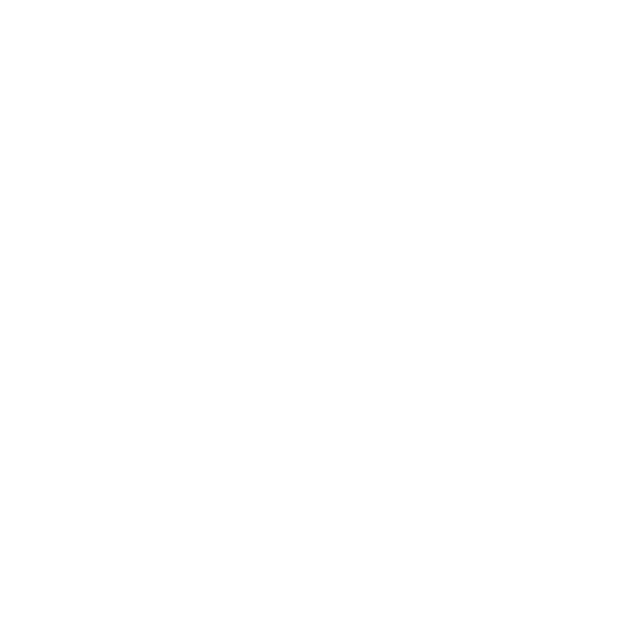
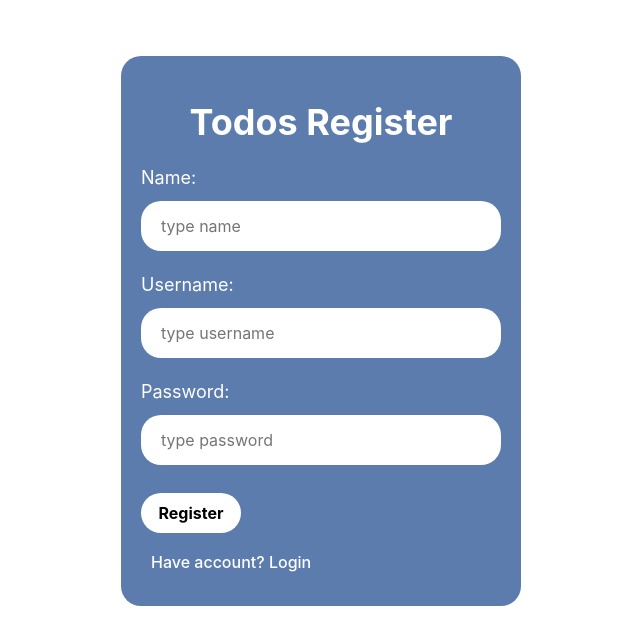
Before and after one commit to sjasminetya/todos-frontend-react, a React (Create React App) app: page /register in a window 1280 px wide. Shown: the top 644 px of the page, without its empty margins (319-959 px from the left). Built offline with nearby package versions, Linux system fonts and the light colour scheme.

Commit message:
add page register

```diff
--- a/src/App.js
+++ b/src/App.js
@@ -3,6 +3,7 @@
 import store from './configs/redux/store'
 import Main from './pages/Main/Main'
 import Login from './pages/Login/Login'
+import Register from './pages/Register/Register'
 import Home from './pages/Home/Home'
 import Task from './pages/Task/Task'
 import EditTask from './pages/Task/EditTask'
@@ -21,6 +22,7 @@
         <Router>
           <Route path="/" exact component={Main}></Route>
           <Route path="/login" component={Login}></Route>
+          <Route path="/register" component={Register}></Route>
           <Route path="/home" component={Home}></Route>
           <Route path="/task/:id" exact component={Task}></Route>
           <Route path="/task/edit/:id" component={EditTask}></Route>
--- a/src/pages/Login/Login.jsx
+++ b/src/pages/Login/Login.jsx
@@ -6,7 +6,7 @@
 import {login} from '../../configs/redux/actions'
 import {useHistory, Link} from 'react-router-dom'
 
-function Login() {
+export default function Login() {
   const [username, setUsername] = useState('')
   const [password, setPassword] = useState('')
   const dispatch = useDispatch()
@@ -50,5 +50,3 @@
     </div>
   );
 }
-
-export default Login;
--- /dev/null
+++ b/src/pages/Register/Register.jsx
@@ -0,0 +1,58 @@
+import React, {useState} from 'react'
+import styles from './Register.module.css';
+import Input from '../../component/base/Input/Input'
+import Button from '../../component/base/Button/Button'
+import {useDispatch} from 'react-redux'
+import {login} from '../../configs/redux/actions'
+import {useHistory, Link} from 'react-router-dom'
+
+export default function Register() {
+    const [name, setName] = useState('')
+    const [username, setUsername] = useState('')
+    const [password, setPassword] = useState('')
+    const dispatch = useDispatch()
+    const history = useHistory()
+
+    const handleChangeName = (name) => {
+        setName(name)
+    }
+
+    const handleChangeUsername = (username) => {
+        setUsername(username)
+    }
+
+    const handleChangePassword = (password) => {
+        setPassword(password)
+    }
+
+    const handleClick = (event) => {
+        event.preventDefault()
+        const data = {
+            name,
+            username,
+            password
+        }
+        dispatch(login(data))
+        history.push('/home')
+    }
+    return (
+        <div>
+            <div className="container">
+                <div className="row">
+                    <div className="col-lg-12">
+                        <div className={styles['todos-login']}>
+                            <h4>Todos Register</h4>
+                            <form>
+                                <Input value={name} type='text' id='name' label='Name:' placeholder='type name' onChange={handleChangeName} />
+                                <Input value={username} type='text' id='username' label='Username:' placeholder='type username' onChange={handleChangeUsername} />
+                                <Input value={password} type='password' id='password' label='Password:' placeholder='type password' onChange={handleChangePassword} />
+                                <Button title='Register' onClick={handleClick} />
+                                <h6>Have account? <Link to="/login">Login</Link></h6>
+                            </form>
+                        </div>
+                    </div>
+                </div>
+            </div>
+        </div>
+    )
+}
--- /dev/null
+++ b/src/pages/Register/Register.module.css
@@ -0,0 +1,25 @@
+.todos-login {
+    background: #5C7CAD;
+    width: 400px;
+    height: 550px;
+    margin: auto;
+    margin-top: 5%;
+    border-radius: 20px;
+}
+
+.todos-login h4 {
+    font-weight: bold;
+    font-size: 36px;
+    color: #FFFFFF;
+    text-align: center;
+    padding-top: 45px;
+}
+
+.todos-login form h6 {
+    padding: 0px 0 0 30px;
+    color: #FFFFFF;
+}
+
+.todos-login form h6 a {
+    color: #FFFFFF;
+}
```
